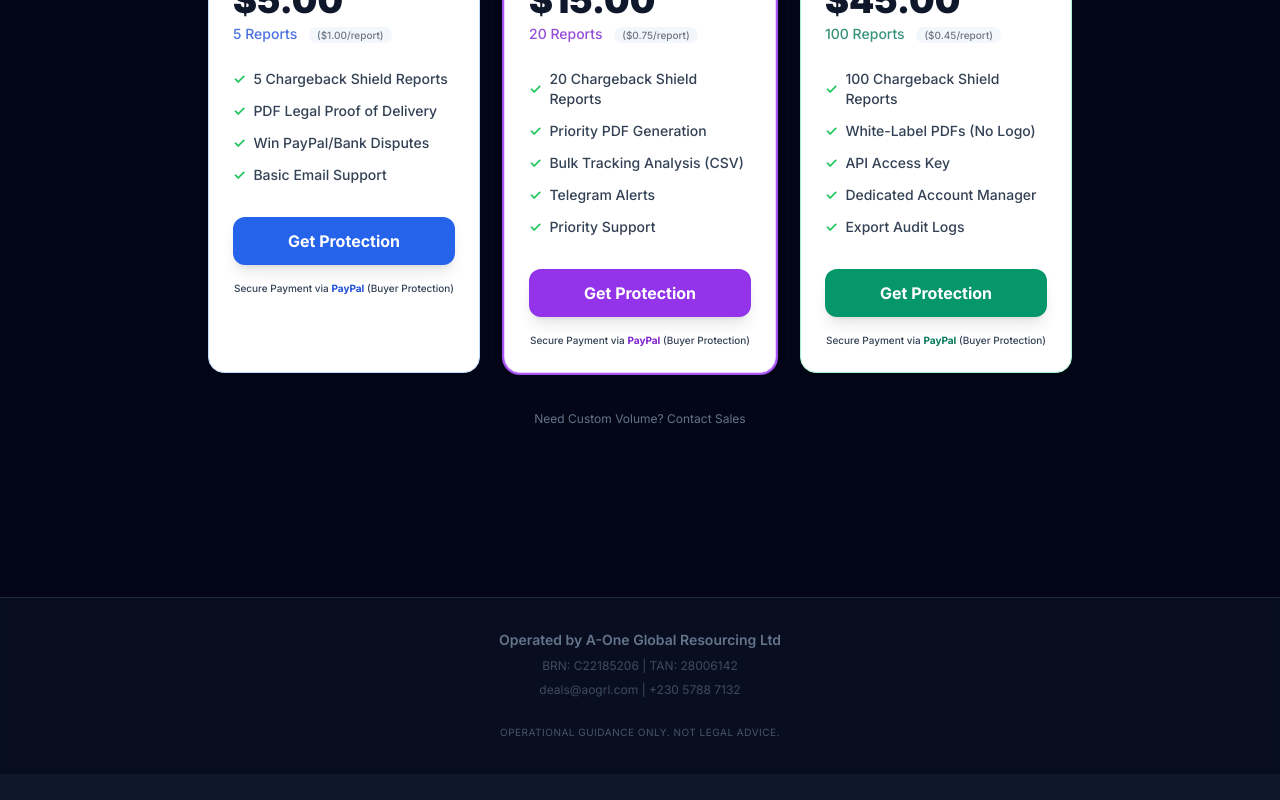
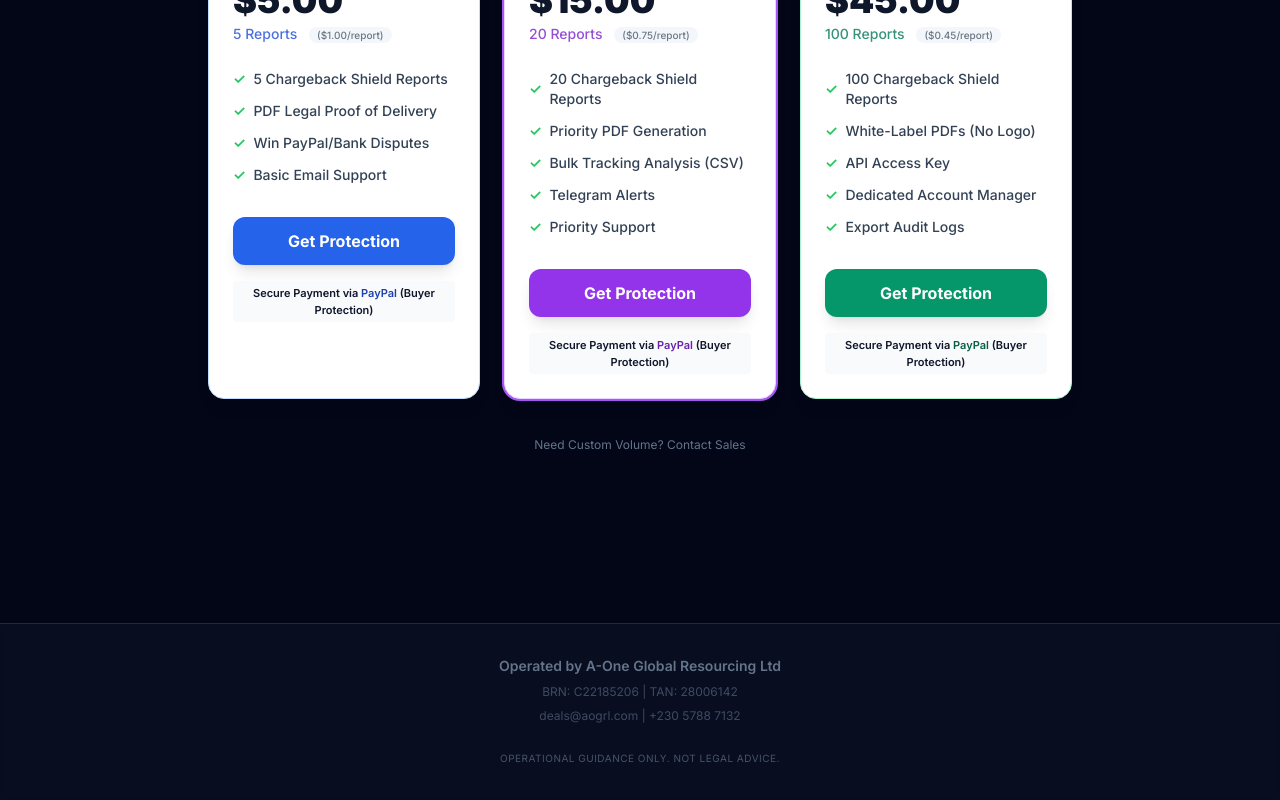
Before and after one commit to Omran1983/Jupiter-Startup, a Next.js app in the folder apps/customs_tracker/: page / in a window 1280 px wide. Shown: the part 1830-2630 px from the top of the page. Before the commit the page ends 2604 px from the top, so only its background shows below. Built offline with nearby package versions, Linux system fonts and the light colour scheme; no server answers.

Commit message:
fix: FORCE BLACK TEXT - slate-900 with bg highlight

```diff
--- a/apps/customs_tracker/src/components/BuyCredits.tsx
+++ b/apps/customs_tracker/src/components/BuyCredits.tsx
@@ -108,8 +108,8 @@ export function BuyCredits() {
                             Get Protection
                         </Link>
 
-                        <p className="text-[10px] text-center text-slate-700 mt-4 font-medium">
-                            Secure Payment via <span className={`font-bold ${pack.id === 'pro' ? 'text-purple-700' : pack.id === 'enterprise' ? 'text-emerald-700' : 'text-blue-700'}`}>PayPal</span> (Buyer Protection)
+                        <p className="text-[11px] text-center text-slate-900 mt-4 font-semibold bg-slate-50 py-1 rounded">
+                            Secure Payment via <span className={`${pack.id === 'pro' ? 'text-purple-800' : pack.id === 'enterprise' ? 'text-emerald-800' : 'text-blue-800'}`}>PayPal</span> (Buyer Protection)
                         </p>
                     </div>
                 ))}
```
Also changed, not shown: 2 other files (tests, documents, lock files or other folders).
